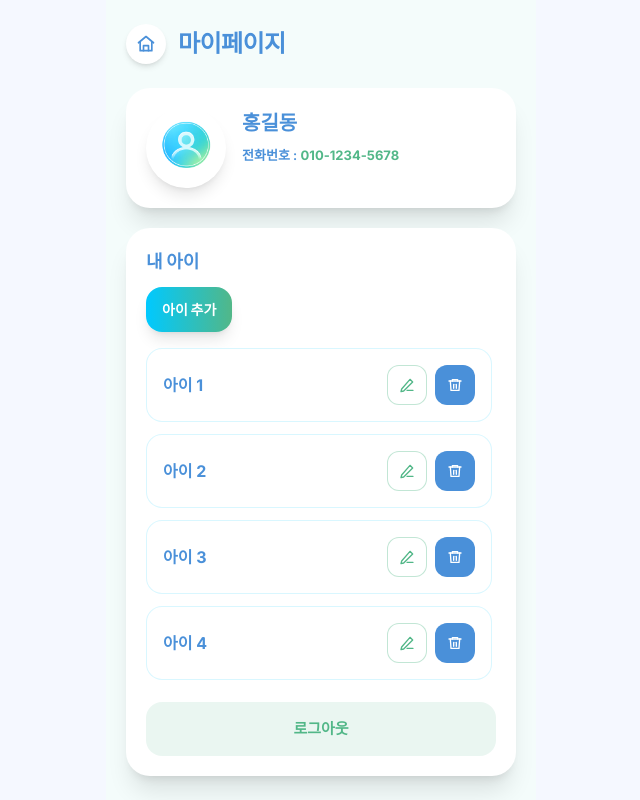
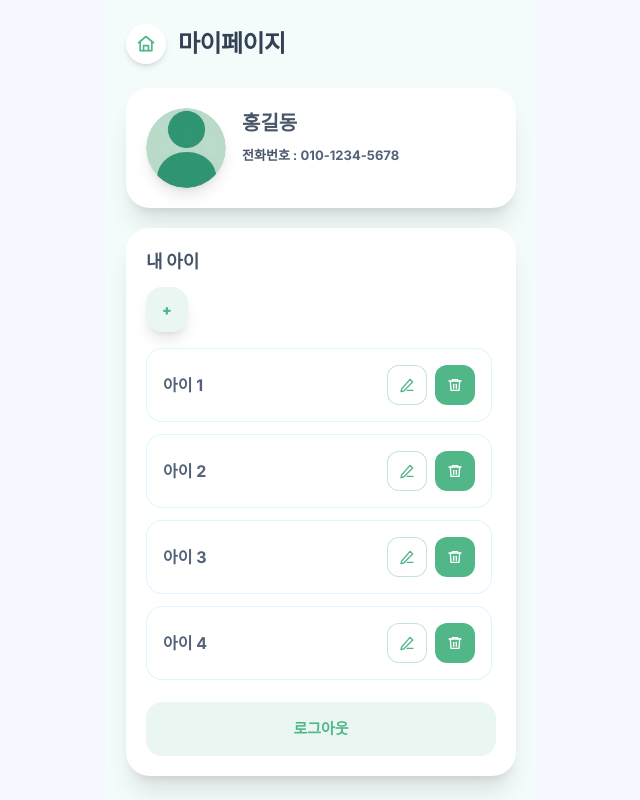
Before and after one commit to JongProject4/FE, a Next.js app: page /mypage in a window 1280 px wide. Shown: the whole page, without its empty margins (319-959 px from the left). Built offline with nearby package versions, Linux system fonts and the light colour scheme.

Commit message:
feat : 마이페이지 UI 수정

```diff
--- a/src/app/mypage/page.tsx
+++ b/src/app/mypage/page.tsx
@@ -39,12 +39,12 @@ export default function MyPage() {
           <Link
             href="/chat"
             aria-label="메인페이지로 이동"
-            className="flex h-10 w-10 items-center justify-center rounded-full bg-[#FFFFFF] text-[#4A90D9] shadow-md active:scale-95 transition-transform"
+            className="flex h-10 w-10 items-center justify-center rounded-full bg-[#FFFFFF] text-[#52B788] shadow-md active:scale-95 transition-transform"
           >
             <HomeIcon />
           </Link>
 
-          <h1 className="text-[24px] font-black tracking-tight text-[#4A90D9]">
+          <h1 className="text-[24px] font-black tracking-tight text-[#334155]">
             마이페이지
           </h1>
         </header>
@@ -62,13 +62,13 @@ export default function MyPage() {
             </div>
 
             <div className="flex-1">
-              <p className="text-[20px] font-black text-[#4A90D9]">
+              <p className="text-[20px] font-black text-[#475569]">
                 {mockUser.name}
               </p>
 
-              <p className="mt-2 text-[13px] font-semibold text-[#4A90D9]">
+              <p className="mt-2 text-[13px] font-semibold text-[#475569]">
                 전화번호 :{" "}
-                <span className="font-bold text-[#52B788]">
+                <span className="font-bold text-[#526277]">
                   {mockUser.phoneNumber}
                 </span>
               </p>
@@ -78,13 +78,12 @@ export default function MyPage() {
 
         <section className="flex min-h-0 flex-1 flex-col rounded-3xl bg-[#FFFFFF] p-5 shadow-xl">
           <div className="mb-4">
-            <h2 className="text-[18px] font-black text-[#4A90D9]">내 아이</h2>
-
+            <h2 className="text-[18px] font-black text-[#475569]">내 아이</h2>
             <Link
               href="/child-setup"
-              className="mt-3 inline-flex rounded-2xl bg-gradient-to-r from-[#00C9FF] to-[#52B788] px-4 py-3 text-[14px] font-black text-[#FFFFFF] shadow-lg active:scale-[0.98] transition-transform"
+              className="mt-3 inline-flex rounded-2xl bg-gradient-to-r bg-[rgba(82,183,136,0.12)] px-4 py-3 text-[14px] font-black text-[#52B788] shadow-lg active:scale-[0.98] transition-transform"
             >
-              아이 추가
+              +
             </Link>
           </div>
 
@@ -96,7 +95,7 @@ export default function MyPage() {
               >
                 <div className="flex flex-col gap-3 sm:flex-row sm:items-center sm:justify-between">
                   <div>
-                    <p className="text-[16px] font-bold text-[#4A90D9]">
+                    <p className="text-[16px] font-bold text-[#526277]">
                       {child.name}
                     </p>
                   </div>
@@ -113,7 +112,7 @@ export default function MyPage() {
                     <button
                       aria-label={`${child.name} 삭제`}
                       onClick={() => openDeleteModal(child)}
-                      className="flex h-10 w-10 items-center justify-center rounded-xl bg-[#4A90D9] text-[#FFFFFF] active:scale-[0.98] transition-transform"
+                      className="flex h-10 w-10 items-center justify-center rounded-xl bg-[#52B788] text-[#FFFFFF] active:scale-[0.98] transition-transform"
                     >
                       <DeleteIcon />
                     </button>
```
Also changed, not shown: public/default-profile.png.
